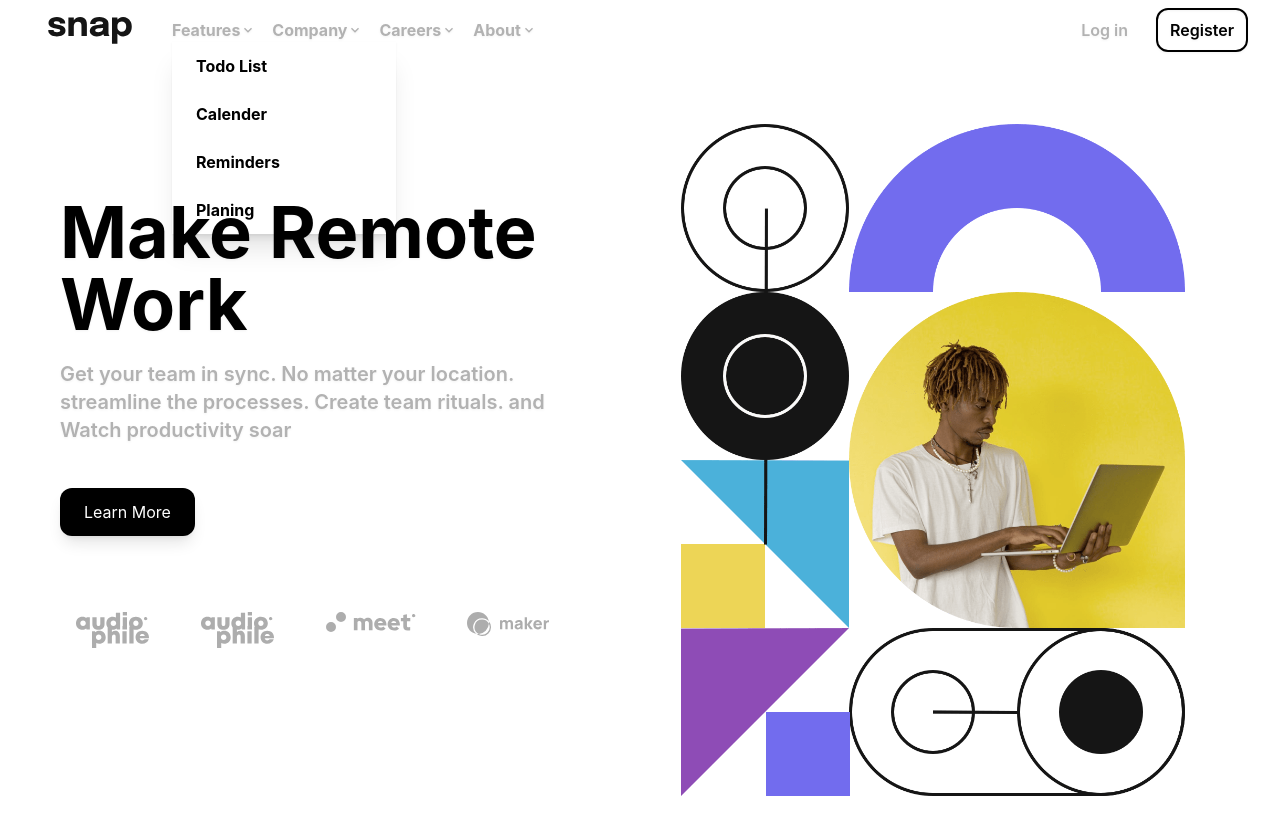
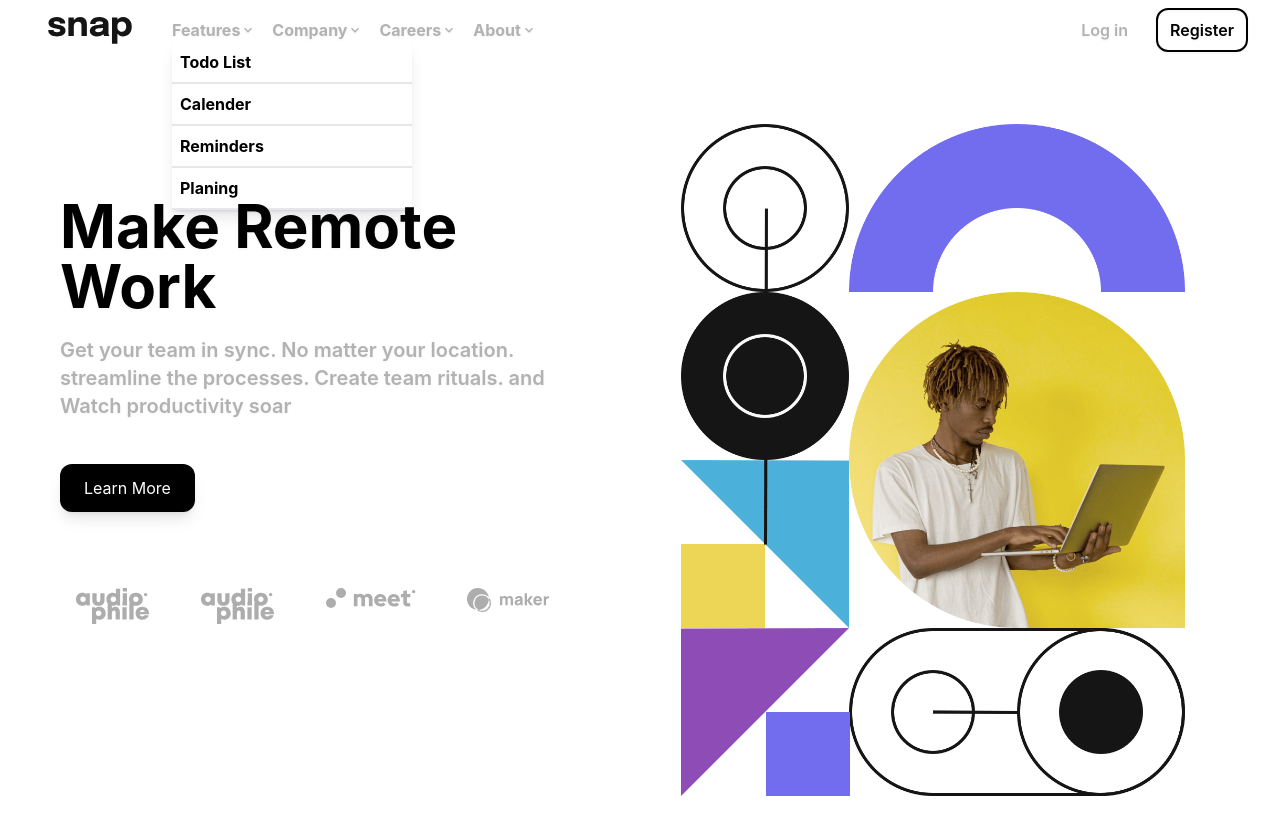
Before and after one commit to ReygaFitra/snap-landing-page, a React (Create React App) app: page / in a window 1280 px wide. Both pictures are taken after a click on the button "Features". Shown: the top 834 px of the page. Built offline with nearby package versions, Linux system fonts and the light colour scheme; the HTML template or start-up script is replaced by a standard one.

Commit message:
update dropdown style

```diff
--- a/src/Components/Hero.js
+++ b/src/Components/Hero.js
@@ -10,12 +10,12 @@ const Hero = () => {
   const textContents = [{ title: 'Make Remote Work', content: 'Get your team in sync. No matter your location. streamline the processes. Create team rituals. and Watch productivity soar' }];
 
   return (
-    <div className="box-border relative">
+    <div className="box-border">
       <div className="md:hidden">
         <img src={heroMobile} />
       </div>
 
-      <div className="text-center md:text-start md:py-0 md:flex md:w-[100%] md:h-[100vh] md:px-5 box-border absolute">
+      <div className="text-center md:text-start md:py-0 md:flex md:w-[100%] md:h-[100vh] md:px-5 box-border">
         <div className="md:w-[100%] md:py-32 ">
           {textContents.map((textContent) => (
             <TextContents title={textContent.title} content={textContent.content} />
--- a/src/Components/NavBtn.js
+++ b/src/Components/NavBtn.js
@@ -21,10 +21,10 @@ const NavBtn = ({ title, arrow }) => {
             {title}
             <MdOutlineKeyboardArrowDown className="group-hover:translate-y-[0.18rem] duration-100 ease-out" />
           </Menu.Button>
-          <Menu.Items className="absolute top-full shadow-xl bg-white w-56">
+          <Menu.Items className="absolute top-full w-60 bg-white shadow-lg flex flex-col">
             {links.map((link) => (
               /* Use the `active` state to conditionally style the active item. */
-              <Menu.Item key={link.href} as={Fragment} className="py-3 px-6 flex hover:bg-black hover:text-white">
+              <Menu.Item key={link.href} as={Fragment} className="p-2 border-b-2 hover:bg-black hover:text-white">
                 {({ active }) => (
                   <a href={link.href} className={`${active ? 'bg-blue-500 text-white' : 'bg-white text-black'}`}>
                     {link.label}
@@ -35,16 +35,6 @@ const NavBtn = ({ title, arrow }) => {
           </Menu.Items>
         </Menu>
       </div>
-
-      {/* <div>
-        {isActive && (
-          <div className="w-full h-auto p-10 m-auto bg-blue-200 absolute">
-            <div>
-              <p>testing dropdown</p>
-            </div>
-          </div>
-        )}
-      </div> */}
     </div>
   );
 };
--- a/src/Components/TextContents.js
+++ b/src/Components/TextContents.js
@@ -3,7 +3,7 @@ import React from 'react';
 const TextContents = ({ title, content }) => {
   return (
     <div className="px-10 py-2 md:text-start drop-shadow-sm">
-      <h1 className="text-3xl font-bold md:text-7xl ">{title}</h1>
+      <div className="text-3xl font-bold md:text-6xl ">{title}</div>
       <p className="text-lg font-semibold my-5 md:text-xl text-[#B2B2B2]">{content}</p>
     </div>
   );
```
